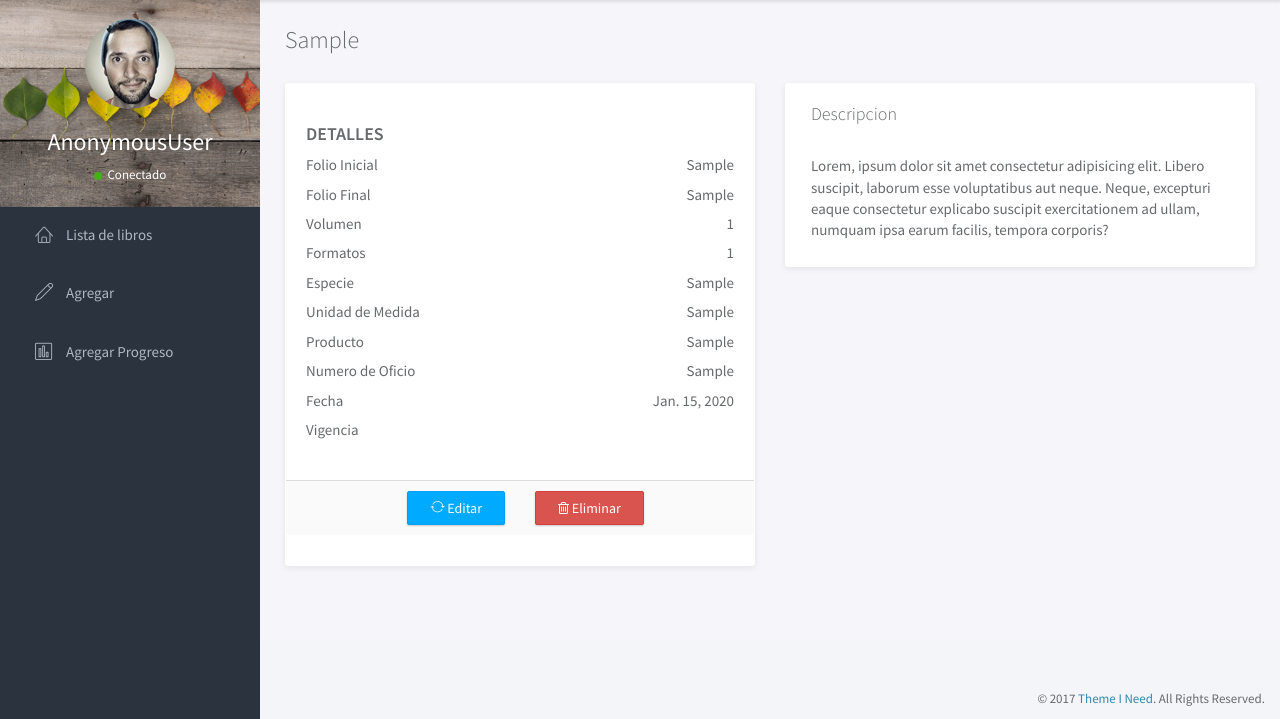
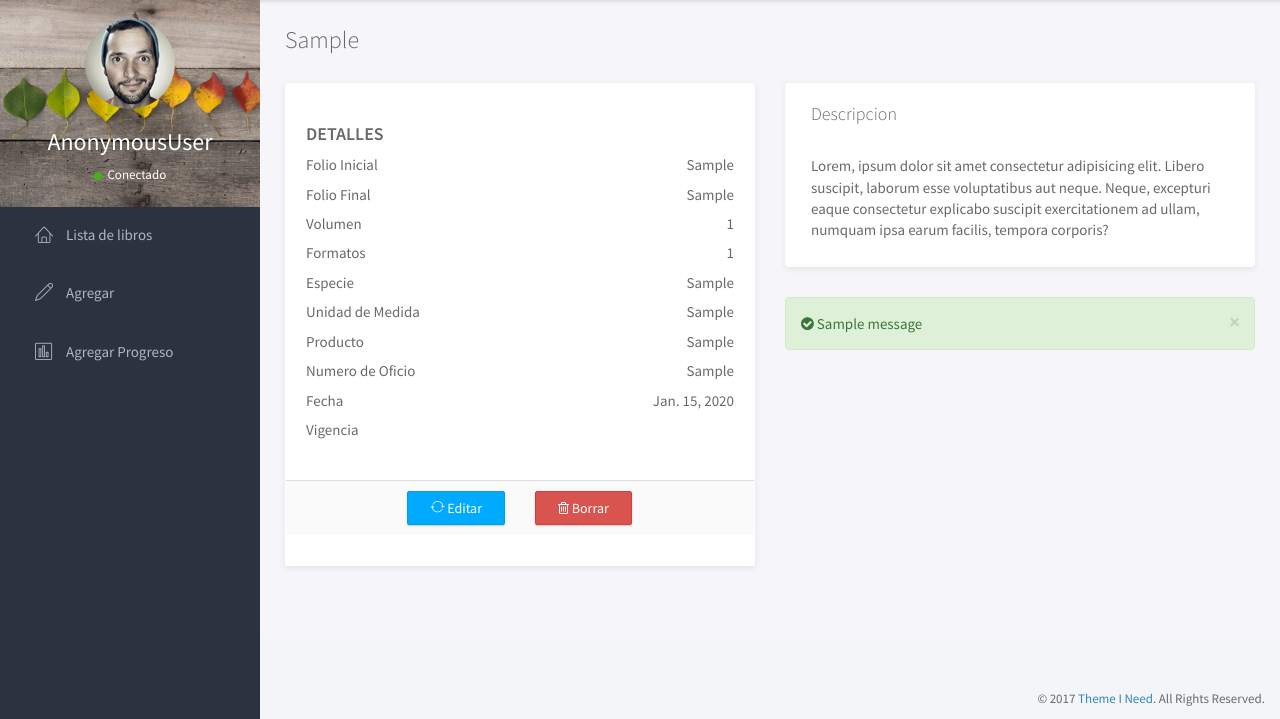
Before and after one commit to Daefher/CRRF, a Django app: page /libro/1/ in a window 1280 px wide. Shown: the part 81-800 px from the top of the page. Run offline with Django 3.2, Linux system fonts and the light colour scheme; tables that the repository leaves empty hold one stand-in row (values such as "Sample post"); one stand-in notice (Sample message) is shown; some libraries are stand-ins or nearby versions.

Commit message:
Modal de borrado y alertas agregadas

```diff
--- a/libro/templates/proyecto_detalles.html
+++ b/libro/templates/proyecto_detalles.html
@@ -29,12 +29,42 @@
 							<div class="col-md-6 text-right">
 								<a href="{% url 'libro:proyect-update' id=object.pk %}" class="btn btn-primary"><i class="lnr lnr-sync"></i> Editar</a>
 							</div>
+							<div class="col-md-6 ">
+							<button type="button" class="btn btn-danger" data-toggle="modal" data-target="#myModal"><i class="fa fa-trash-o"></i> Borrar</button>
+							<div class="modal fade" id="myModal">
+								<div class="modal-dialog">
+									<div class="modal-content">
 
-							<div class="col-md-6 ">
-								<form action="{% url 'libro:proyect-delete' id=object.pk %}" method="post">
-									{% csrf_token %}
-									<button type="submit" class="btn btn-danger"><i class="fa fa-trash-o"></i> Eliminar</button>
-								</form>
+										<!-- Modal Header -->
+										<div class="modal-header">
+											<h4 class="modal-title">¿Estas Seguro?</h4>
+											<button type="button" class="close" data-dismiss="modal">&times;</button>
+										</div>
+
+										<!-- Modal body -->
+										<div class="modal-body">
+											Se va a eliminar el registro de {{proyect.titular}} con folio {{object.folio_inicial}}
+										</div>
+
+										<!-- Modal footer -->
+									<div class="modal-footer">
+										<div class="row">
+											<div class="col-sm-9">
+												<button type="button" class="btn btn-success" data-dismiss="modal">Cancelar</button>
+											</div>
+											<div class="col-sm-3">
+												<form action="{% url 'libro:proyect-delete' id=object.pk %}" method="post">
+													{% csrf_token %}
+													<button type="submit" class="btn btn-danger"> Confirmar</button>
+												</form>
+											</div>
+										</div>
+									</div>
+
+									</div>
+								</div>
+							</div>
+
 							</div>
 						</div>
 					</div>
@@ -50,6 +80,14 @@
 					<p>Lorem, ipsum dolor sit amet consectetur adipisicing elit. Libero suscipit, laborum esse voluptatibus aut neque. Neque, excepturi eaque consectetur explicabo suscipit exercitationem ad ullam, numquam ipsa earum facilis, tempora corporis?</p>
 				</div>
 			</div>
+			{% if messages %}
+				{%for message in messages %}
+				<div class="alert alert-{{message.tags}} alert-dismissible" role="alert">
+					<button type="button" class="close" data-dismiss="alert" aria-label="Close"><span aria-hidden="true">×</span></button>
+					<i class="fa fa-check-circle"></i> {{message}}
+				</div>
+				{% endfor %}
+			{% endif %}
 		</div>
 		</div>
 		</div>
```
Also changed, not shown: templates/base_layout.html (line endings or trailing spaces).
